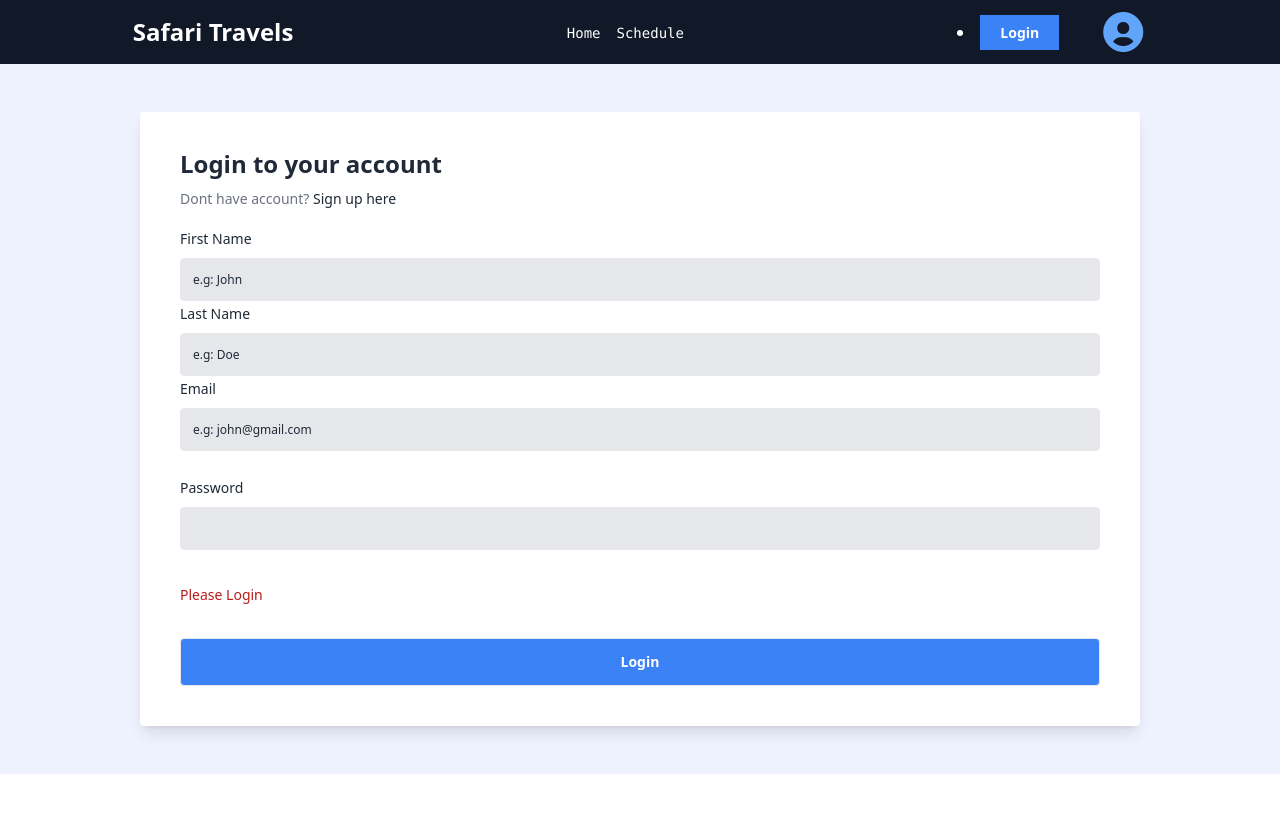
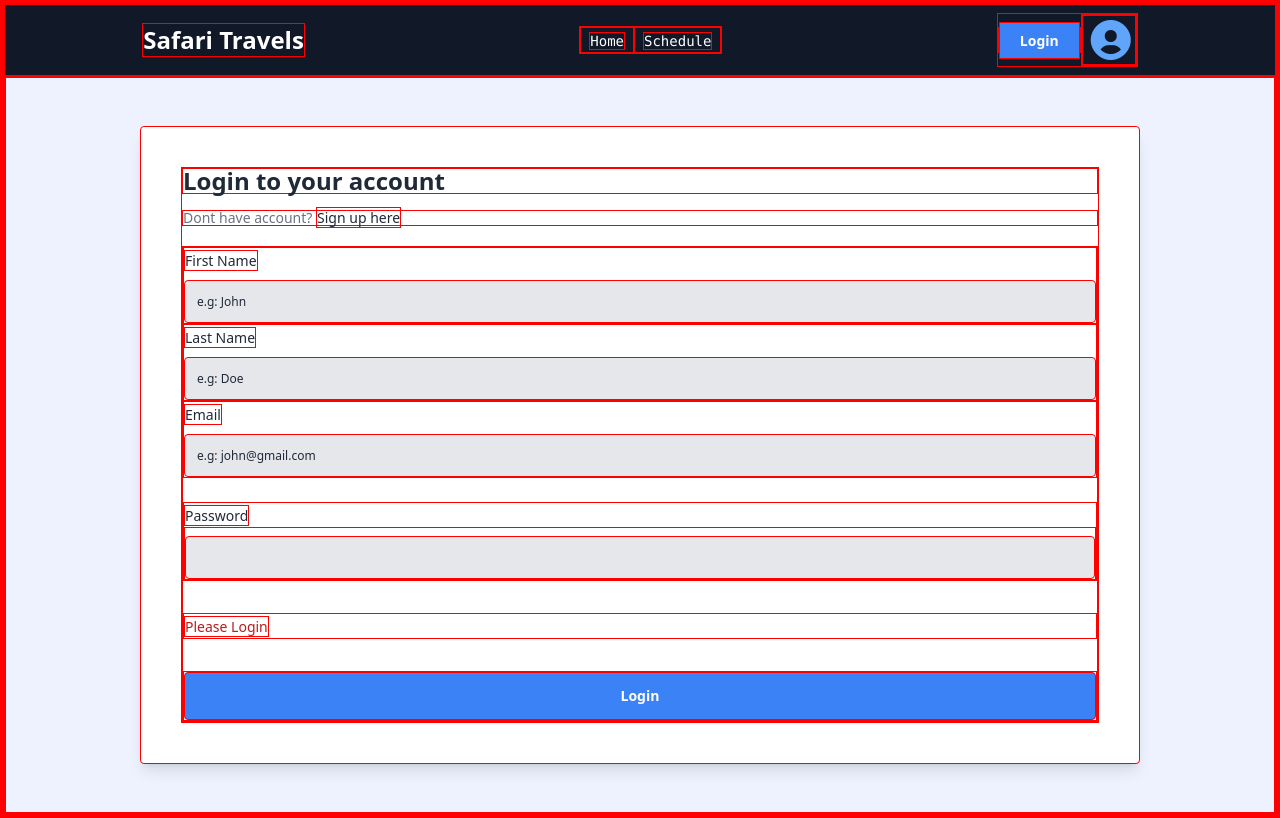
Before and after one commit to anthonykimani/Safari-Travelers-Club-Backend, a React (Create React App) app: page /login in a window 1280 px wide. Built offline with nearby package versions, Linux system fonts and the light colour scheme; no server answers.

Commit message:
fixes login button bug

```diff
--- a/src/components/Navbar.js
+++ b/src/components/Navbar.js
@@ -41,7 +41,7 @@ const Navbar = ({ usersLogin, credentials, setCredentials }) => {
           </li>
         </ul>
         <div className="flex items-center justify-around">
-          <li>
+          <li className="list-none">
             <Link
               to={"/login"}
               className="text-white bg-blue-500 hover:bg-blue-700 px-1 xsm:px-5 py-2 font-bold xxs:text-xs xsm:text-sm"
@@ -51,7 +51,7 @@ const Navbar = ({ usersLogin, credentials, setCredentials }) => {
           </li>
           <div className="flex items-center">
             <i
-              class="bx bxs-user-circle bx-lg text-blue-400 pl-10"
+              class="bx bxs-user-circle bx-lg text-blue-400 pl-10 xxs:pl-1"
               onClick={handleToggle}
             ></i>
           </div>
--- a/src/index.css
+++ b/src/index.css
@@ -4,5 +4,5 @@
 
 
 *{
-  /* border:.1px solid red; */
+  border:.1px solid red;
 }
```
